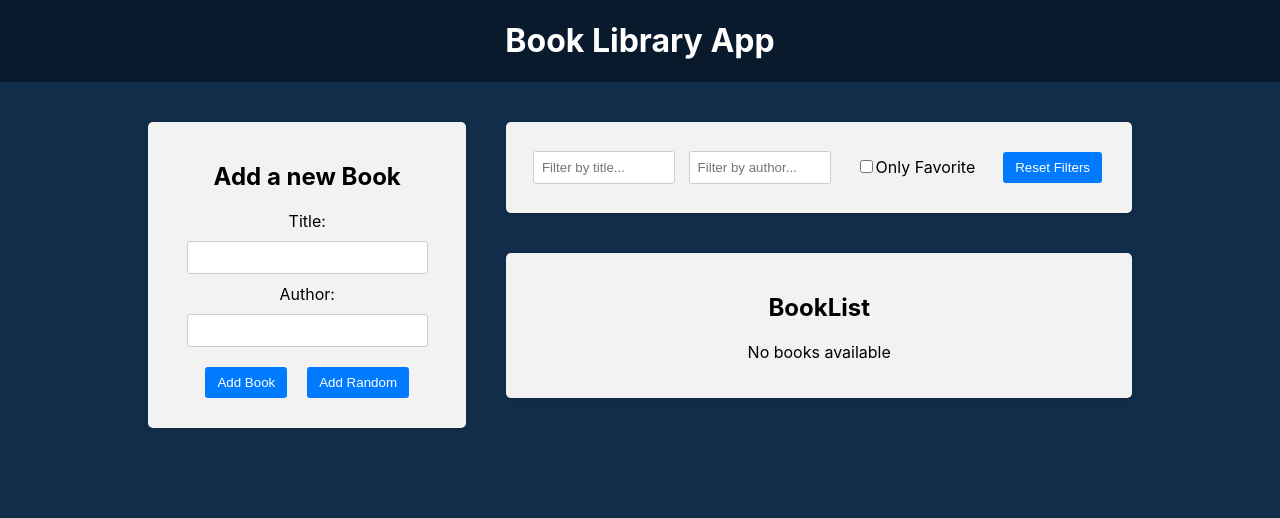
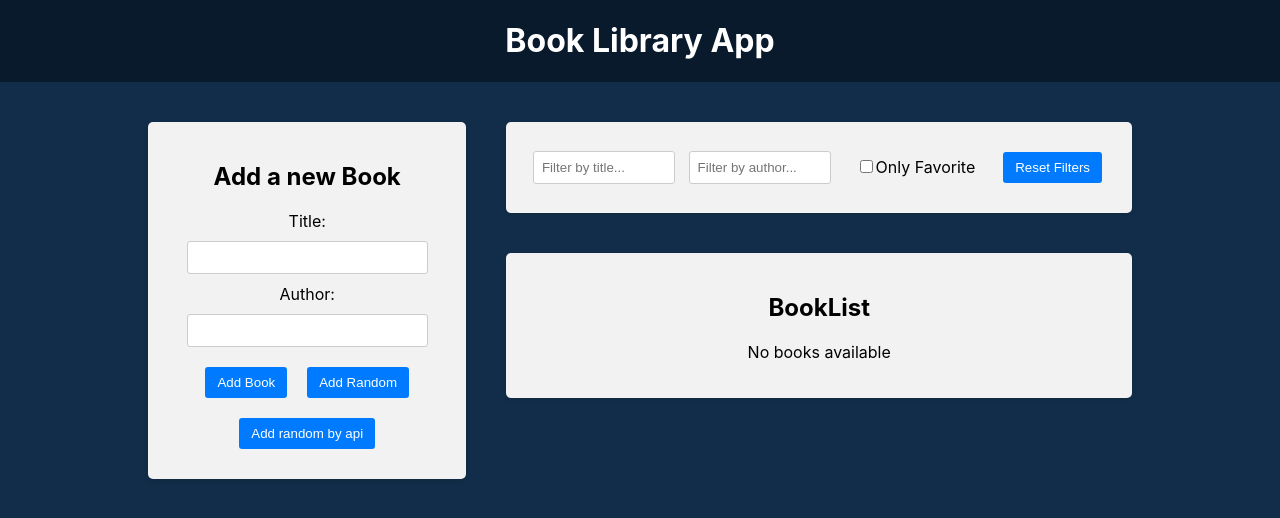
Before and after one commit to AdisGiulbudagiants/Book-Library-App, a React (Create React App) app in the folder frontend/: page / in a window 1280 px wide. Shown: the top 518 px of the page. Built offline with nearby package versions, Linux system fonts and the light colour scheme.

Commit message:
Add random book via API

```diff
--- a/frontend/package.json
+++ b/frontend/package.json
@@ -8,6 +8,7 @@
     "@testing-library/jest-dom": "^5.17.0",
     "@testing-library/react": "^13.4.0",
     "@testing-library/user-event": "^13.5.0",
+    "axios": "^1.6.2",
     "react": "^18.2.0",
     "react-dom": "^18.2.0",
     "react-icons": "^4.12.0",
--- a/frontend/src/components/BookForm/BookForm.js
+++ b/frontend/src/components/BookForm/BookForm.js
@@ -1,5 +1,6 @@
 import { useState } from "react"
 import { useDispatch } from "react-redux"
+import axios from "axios"
 import { addBook } from "../../redux/slices/booksSlice"
 import createBookWithID from "../../utils/createBookWithID"
 import booksData from "../../data/books.json"
@@ -23,6 +24,17 @@ const BookForm = () => {
       dispatch(addBook(createBookWithID({ title, author })))
       setTitle("")
       setAuthor("")
+    }
+  }
+
+  async function handleAddRandomBookViaAPI() {
+    try {
+      const res = await axios.get("http://localhost:4000/random-book")
+      if (res?.data?.title && res?.data?.author) {
+        dispatch(addBook(createBookWithID(res.data)))
+      }
+    } catch (error) {
+      console.log("Error fetching random book", error)
     }
   }
 
@@ -52,6 +64,9 @@ const BookForm = () => {
         <button type="button" onClick={handleAddRandomBook}>
           Add Random
         </button>
+        <button onClick={handleAddRandomBookViaAPI} type="button">
+          Add random by api
+        </button>
       </form>
     </div>
   )
```
Also changed, not shown: 1 other file (tests, documents, lock files or other folders).
